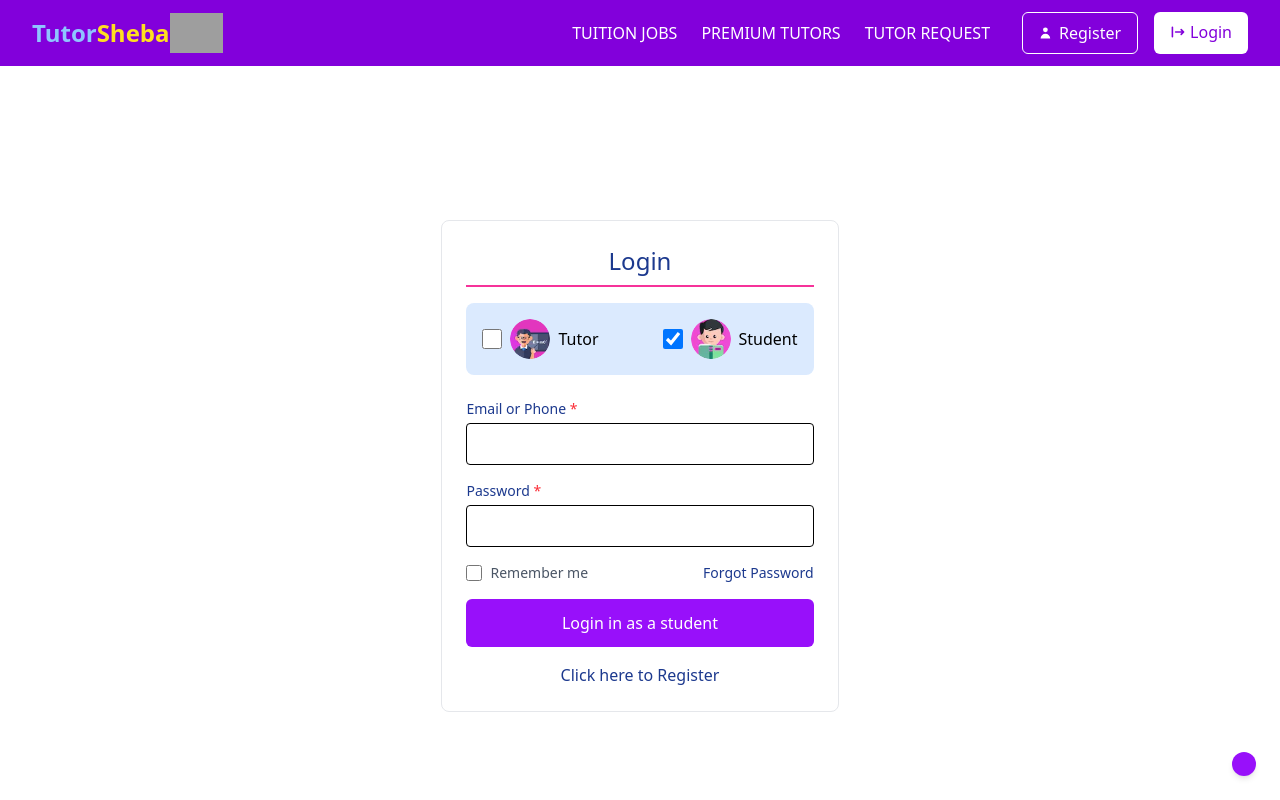
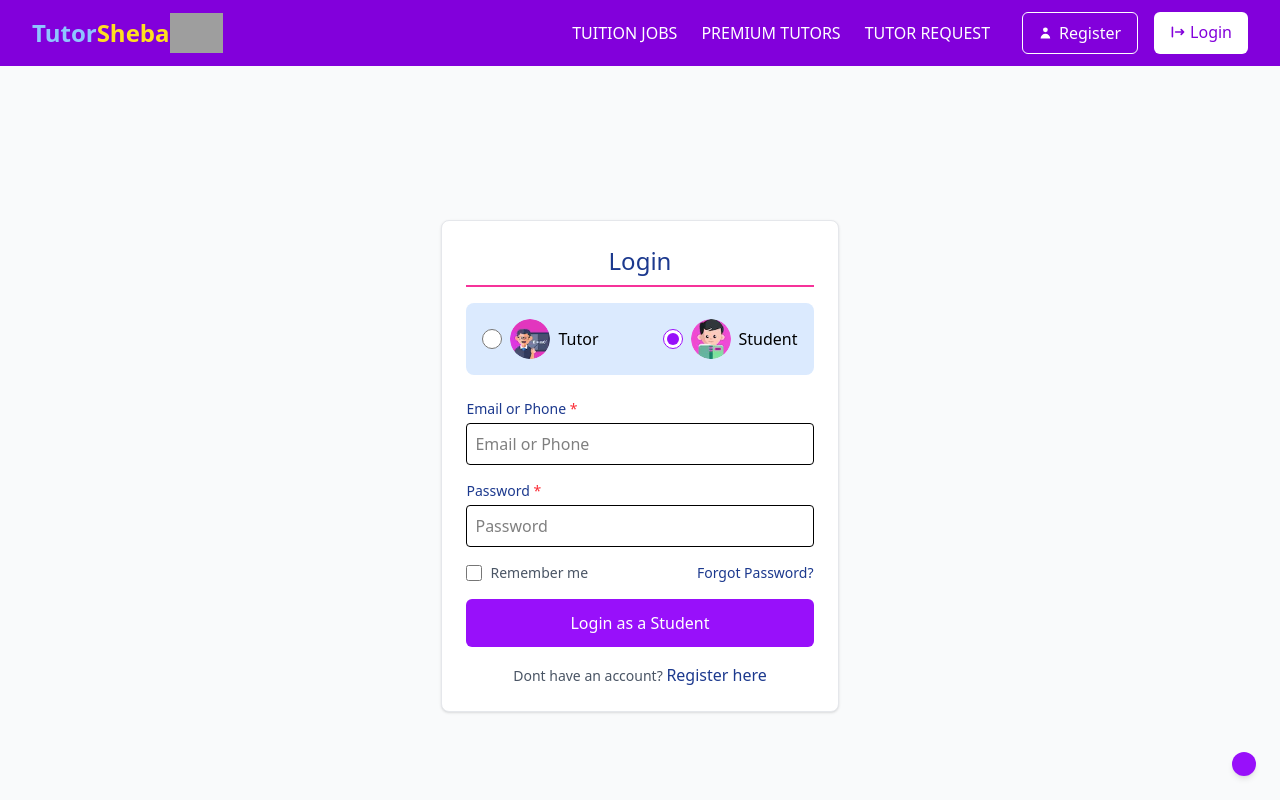
Before and after one commit to Mahi-markus/tutor-management-platform, a React (Vite) app in the folder tutorsheba-clone/: page /login in a window 1280 px wide. Shown: the top 800 px of the page. Built offline with nearby package versions, Linux system fonts and the light colour scheme; grey boxes are pictures that could not be loaded.

Commit message:
#api fetch

```diff
--- a/tutorsheba-clone/src/pages/login_.jsx
+++ b/tutorsheba-clone/src/pages/login_.jsx
@@ -2,52 +2,110 @@ import { useState } from "react";
 import axios from "axios";
 import Navbar from './navbar';
 import Footer from './footer';
-import teacher_image from "../assets/teacher.webp"
-import student_image from "../assets/student.webp"
+import teacher_image from "../assets/teacher.webp";
+import student_image from "../assets/student.webp";
 
 const Login = () => {
   const [userType, setUserType] = useState("student");
   const [emailOrPhone, setEmailOrPhone] = useState("");
   const [password, setPassword] = useState("");
   const [rememberMe, setRememberMe] = useState(false);
+  const [isSubmitting, setIsSubmitting] = useState(false);
+  const [message, setMessage] = useState({ type: "", text: "" });
 
   const handleLogin = async (e) => {
     e.preventDefault();
+    setIsSubmitting(true);
+    setMessage({ type: "", text: "" });
+
+    // Validate inputs before sending
+    if (!emailOrPhone || !password || !userType) {
+      setMessage({
+        type: "error",
+        text: "Please fill in all required fields (Email/Phone, Password, User Type)."
+      });
+      setIsSubmitting(false);
+      return;
+    }
+
     try {
+      // Send data in the request body via POST
       const response = await axios.post("http://localhost:5000/api/auth/login", {
         emailOrPhone,
         password,
         userType,
-        rememberMe
+        rememberMe // Optional, backend can ignore if not needed
       });
-      alert("Login successful!");
-      return response;
+
+      setMessage({
+        type: "success",
+        text: "Login successful!"
+      });
+
+      console.log("Login response:", response.data);
+
+      // Store token or session data if needed
+      const { token } = response.data.user;
+      if (token) {
+        localStorage.setItem("token", token); // Example: Store JWT token
+      }
+
+      // Reset form
+      setEmailOrPhone("");
+      setPassword("");
+      setRememberMe(false);
+
+      // Optional redirect
+      // window.location.href = userType === "tutor" ? "/tutor-dashboard" : "/student-dashboard";
+
     } catch (error) {
-      console.error("Login error", error);
+      console.error("Login error:", {
+        status: error.response?.status,
+        data: error.response?.data,
+        message: error.message
+      });
+      setMessage({
+        type: "error",
+        text: error.response?.data?.message || "Login failed. Please try again."
+      });
+    } finally {
+      setIsSubmitting(false);
     }
   };
 
-  const buttonText = userType === "student" ? "Login in as a student" : "Login in as a tutor";
+  const buttonText = userType === "student" ? "Login as a Student" : "Login as a Tutor";
+
+  const handleUserTypeChange = (type) => {
+    setUserType(type);
+  };
 
   return (
     <div>
       <Navbar />
-    <div className="min-h-screen flex items-center justify-center">
-      <div className="max-w-md mx-auto p-6 border border-gray-200 rounded-lg">
-        {/* Login Header */}
+      <div className="min-h-screen flex items-center justify-center bg-gray-50">
+        <div className="max-w-md mx-auto p-6 border border-gray-200 rounded-lg bg-white shadow">
           <h2 className="text-2xl font-medium text-center text-blue-900 mb-2">Login</h2>
           <div className="w-full h-0.5 bg-pink-500 mb-4"></div>
 
-        {/* User Type Selection */}
+          {message.text && (
+            <div
+              className={`p-3 mb-4 rounded ${
+                message.type === "success" ? "bg-green-100 text-green-700" : "bg-red-100 text-red-700"
+              }`}
+            >
+              {message.text}
+            </div>
+          )}
+
           <div className="bg-blue-100 rounded-lg p-4 mb-6">
             <div className="flex justify-center items-center space-x-16">
-            <div className="flex items-center">
               <label className="flex items-center cursor-pointer">
                 <input
-                  type="checkbox"
-                  className="w-5 h-5 mr-2"
+                  type="radio"
+                  name="userType"
+                  className="w-5 h-5 mr-2 accent-purple-600"
                   checked={userType === "tutor"}
-                  onChange={() => setUserType("tutor")}
+                  onChange={() => handleUserTypeChange("tutor")}
                 />
                 <div className="flex items-center">
                   <div className="w-10 h-10 rounded-full overflow-hidden flex items-center justify-center mr-2">
@@ -56,15 +114,14 @@ const Login = () => {
                   <span className="font-medium">Tutor</span>
                 </div>
               </label>
-            </div>
 
-            <div className="flex items-center">
               <label className="flex items-center cursor-pointer">
                 <input
-                  type="checkbox"
-                  className="w-5 h-5 mr-2"
+                  type="radio"
+                  name="userType"
+                  className="w-5 h-5 mr-2 accent-purple-600"
                   checked={userType === "student"}
-                  onChange={() => setUserType("student")}
+                  onChange={() => handleUserTypeChange("student")}
                 />
                 <div className="flex items-center">
                   <div className="w-10 h-10 rounded-full overflow-hidden flex items-center justify-center mr-2">
@@ -75,7 +132,6 @@ const Login = () => {
               </label>
             </div>
           </div>
-        </div>
 
           <form className="space-y-4" onSubmit={handleLogin}>
             <div>
@@ -84,10 +140,11 @@ const Login = () => {
               </label>
               <input
                 type="text"
-              className="w-full p-2 border rounded"
+                className="w-full p-2 border rounded focus:outline-none focus:ring-2 focus:ring-purple-600"
                 value={emailOrPhone}
                 onChange={(e) => setEmailOrPhone(e.target.value)}
                 required
+                placeholder="Email or Phone"
               />
             </div>
 
@@ -97,10 +154,11 @@ const Login = () => {
               </label>
               <input
                 type="password"
-              className="w-full p-2 border rounded"
+                className="w-full p-2 border rounded focus:outline-none focus:ring-2 focus:ring-purple-600"
                 value={password}
                 onChange={(e) => setPassword(e.target.value)}
                 required
+                placeholder="Password"
               />
             </div>
 
@@ -108,26 +166,30 @@ const Login = () => {
               <label className="flex items-center">
                 <input
                   type="checkbox"
-                className="w-4 h-4 mr-2"
+                  className="w-4 h-4 mr-2 accent-purple-600"
                   checked={rememberMe}
                   onChange={(e) => setRememberMe(e.target.checked)}
                 />
                 <span className="text-sm text-gray-600">Remember me</span>
               </label>
 
-            <a href="/Forget_password" className="text-sm text-blue-900">Forgot Password</a>
+              <a href="/forget_password" className="text-sm text-blue-900 hover:underline">Forgot Password?</a>
             </div>
 
             <button
               type="submit"
-            className="w-full bg-purple-600 text-white py-3 rounded-md hover:bg-purple-700 transition"
+              className={`w-full bg-purple-600 text-white py-3 rounded-md hover:bg-purple-700 transition ${
+                isSubmitting ? "opacity-75 cursor-not-allowed" : ""
+              }`}
+              disabled={isSubmitting}
             >
-            {buttonText}
+              {isSubmitting ? "Logging in..." : buttonText}
             </button>
           </form>
 
           <div className="text-center mt-4">
-          <a href="/Signup" className="text-blue-900">Click here to Register</a>
+            <span className="text-sm text-gray-600">Dont have an account? </span>
+            <a href="/signup" className="text-blue-900 hover:underline">Register here</a>
           </div>
         </div>
       </div>
```
Also changed, not shown: 1 other file (tests, documents, lock files or other folders). Lines whose indentation alone changed are shown as unchanged.
